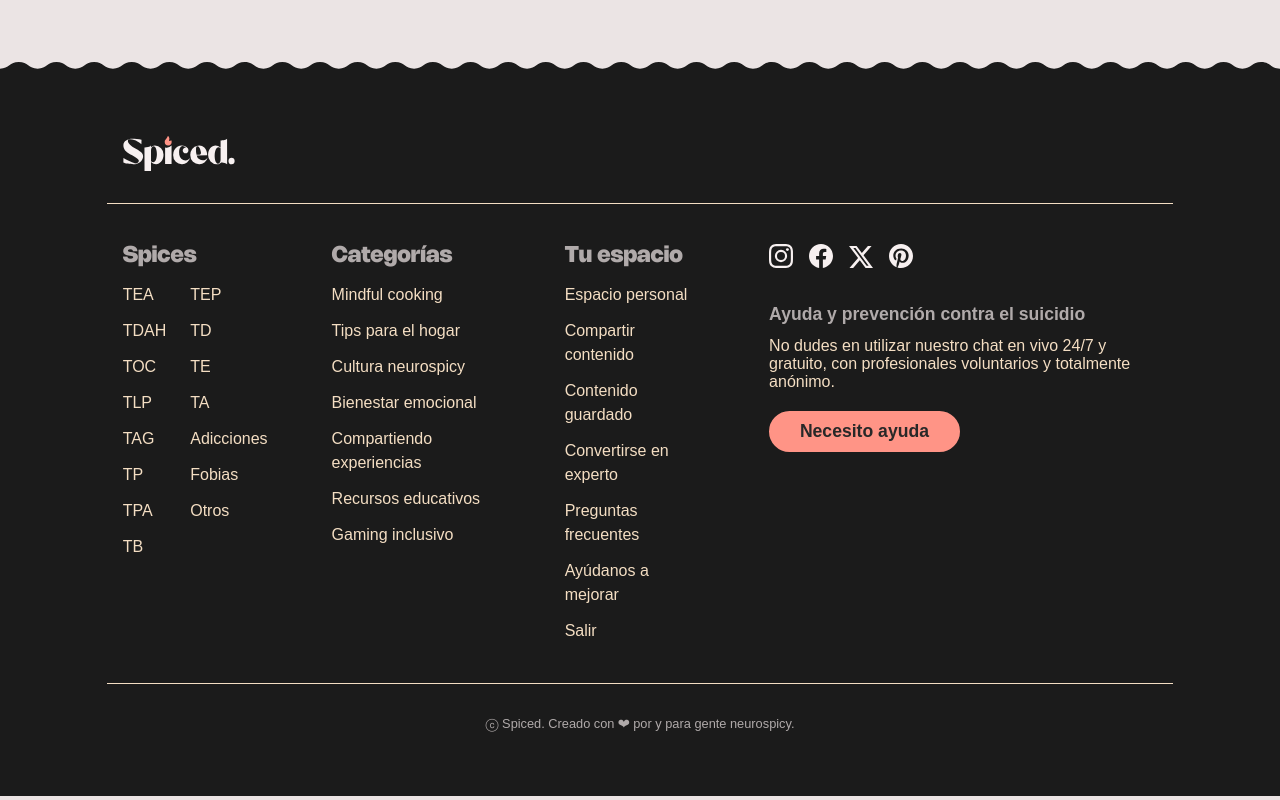
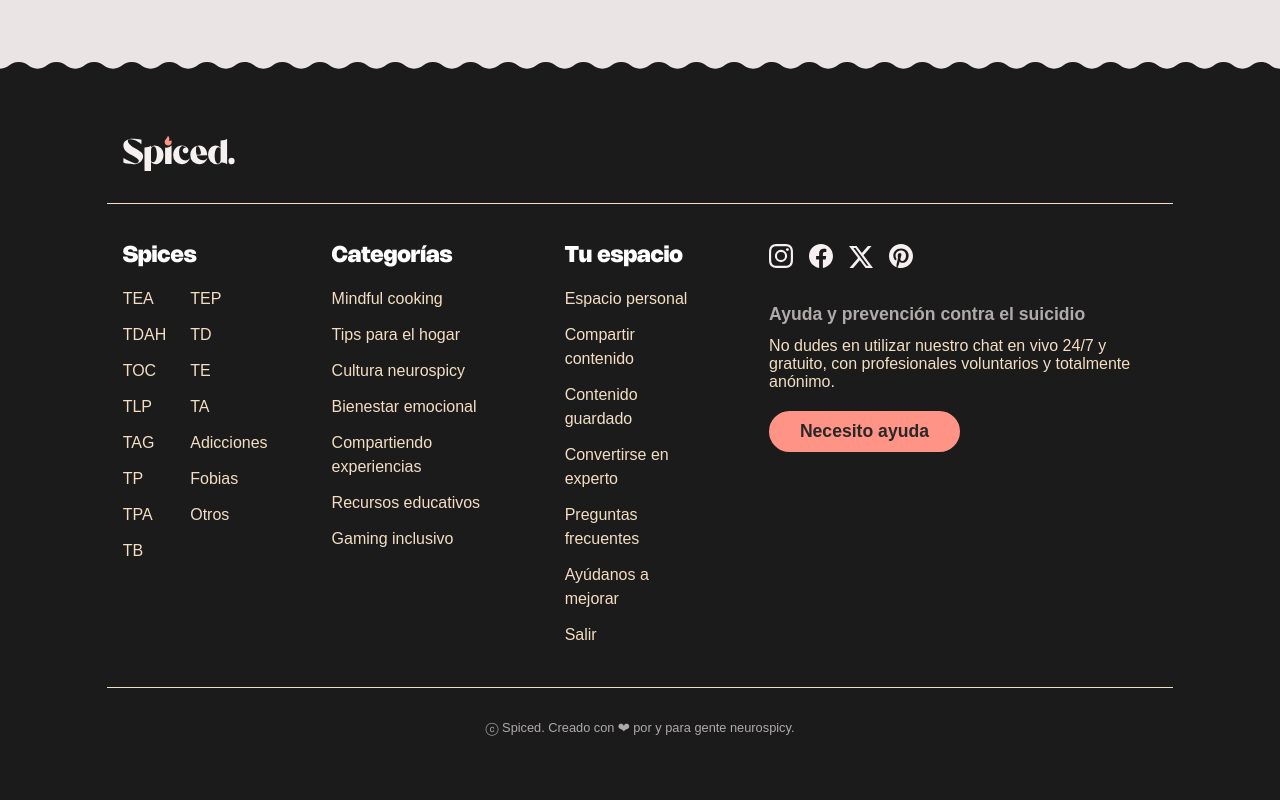
Before and after one commit to evagandiabelda/spiced, a Next.js app: page /feed in a window 1280 px wide. Shown: the part 728-1528 px from the top of the page. Built offline with nearby package versions, Linux system fonts and the light colour scheme; no server answers; the database is empty.

Commit message:
Es millor la forma en la que es mostra la data d'un Share. Es canvia el nom del  component 'ListaShares' per evitar confusió amb un altre. S'intenta corregir l'actualització de la previsualització de la imatge carregada en Configuración, però no s'aconseguix.

```diff
--- a/app/feed/page.tsx
+++ b/app/feed/page.tsx
@@ -1,7 +1,7 @@
 
 import { Metadata } from 'next';
 import { Suspense } from 'react';
-import ListaShares from '@/components/cards/ListaShares';
+import ListaFeed from '@/components/cards/ListaFeed';
 import Boton from '@/components/buttons/Boton';
 import ListaSkeleton from '@/components/layout/panel/ListaSkeleton';
 
@@ -21,7 +21,7 @@ export default async function Feed() {
 
             {/* CONTENIDO */}
             <Suspense fallback={<ListaSkeleton />}>
-                <ListaShares />
+                <ListaFeed />
             </Suspense>
 
 
--- a/components/cards/ListaShares.tsx
+++ b/components/cards/ListaFeed.tsx
@@ -22,7 +22,7 @@ const getExcerpt = (text: string, maxLength = 120) => {
     return text.length > maxLength ? text.substring(0, maxLength) + "..." : text;
 };
 
-export default function ListaShares() {
+export default function ListaFeed() {
     const [shares, setShares] = useState<ShareData[]>([]);
     const [loading, setLoading] = useState(true);
     const [error, setError] = useState<string | null>(null);
--- a/components/inputs/forms/config-user-form.tsx
+++ b/components/inputs/forms/config-user-form.tsx
@@ -2,7 +2,7 @@
 
 import { useState } from "react";
 import { useSession, signOut } from "next-auth/react";
-import Avatar from "@/components/icons/Avatar";
+import Image from "next/image";
 import Input from "@/components/inputs/Input";
 import InputFile from "@/components/inputs/InputFile";
 import Toggle from "@/components/buttons/Toggle";
@@ -13,6 +13,8 @@ export default function ConfigUserForm() {
 
     const { data: session, update } = useSession();
 
+    let userPhoto = session?.user?.foto || "/iconos/iconos-genericos/icono-usuario-anonimo-header.svg"; // Imagen por defecto
+
     const [successMessage, setSuccessMessage] = useState("");
     const [errorMessage, setErrorMessage] = useState("");
 
@@ -20,7 +22,7 @@ export default function ConfigUserForm() {
         nombre_completo: "",
         email: "",
         password: "",
-        foto: "",
+        foto: session?.user.foto,
         descripcion_perfil: "",
         perfil_privado: false,
     });
@@ -48,6 +50,7 @@ export default function ConfigUserForm() {
 
         const uploadData = new FormData();
         uploadData.append("file", file);
+        userPhoto = uploadData;
 
         try {
             const response = await fetch("/api/upload", {
@@ -100,8 +103,8 @@ export default function ConfigUserForm() {
             setTimeout(() => setSuccessMessage(""), 5000);
 
             await update({
-                nombre_completo: formData.nombre_completo,
-                foto: formData.foto,
+                nombre_completo: data.nombre_completo,
+                foto: data.foto,
             });
 
             window.location.reload();
@@ -186,8 +189,15 @@ export default function ConfigUserForm() {
                     </div>
 
                     <div className="flex flex-col items-center gap-6">
-                        <div className="w-30 h-30 ">
-                            <Avatar borde="color" />
+                        <div className="w-30 h-30 p-1 rounded-full border-[3px] border-[var(--brand1)] overflow-hidden cursor-pointer hover:scale-105 transition ease">
+                            <div className="rounded-full overflow-hidden">
+                                <Image
+                                    src={userPhoto || session?.user.foto}
+                                    width={200}
+                                    height={200}
+                                    alt="avatar"
+                                />
+                            </div>
                         </div>
                         <p className="text-black text-[1.3rem] opacity-50">@{session?.user.name}</p>
                     </div>
--- a/components/layout/DetalleShare.tsx
+++ b/components/layout/DetalleShare.tsx
@@ -4,7 +4,6 @@ import React from "react";
 import Image from "next/image";
 import Avatar from "@/components/icons/Avatar";
 import Boton from "@/components/buttons/Boton";
-import { redirect } from "next/dist/server/api-utils";
 
 interface DetalleShareProps {
     titulo: string;
--- a/components/layout/Menu.tsx
+++ b/components/layout/Menu.tsx
@@ -81,12 +81,12 @@ const Menu = ({ tipo }: tipo) => {
     }
 
     if (tipo === "footer") {
-        const className = "font-normal text-[var(--brand2)] hover:text-[var(--blanco)]";
+        const className = "font-normal text-[var(--brand2)] hover:text-white";
 
         return (
             <div className="w-full flex mobile:flex-col tablet:flex-row mobile:gap-6 tablet:gap-16">
-                <div className="flex flex-col gap-4">
-                    <h3>Spices</h3>
+                <div className="flex flex-col gap-5">
+                    <h3 className='text-white'>Spices</h3>
                     <div className="flex flex-row gap-6">
                         <nav className="flex flex-col gap-3">
                             <a href="#" className={className}>TEA</a>
@@ -109,8 +109,8 @@ const Menu = ({ tipo }: tipo) => {
                         </nav>
                     </div>
                 </div>
-                <div className="flex flex-col gap-4">
-                    <h3>Categorías</h3>
+                <div className="flex flex-col gap-5">
+                    <h3 className='text-white'>Categorías</h3>
                     <nav className="flex flex-col gap-3">
                         <a href="#" className={className}>Mindful cooking</a>
                         <a href="#" className={className}>Tips para el hogar</a>
@@ -121,8 +121,8 @@ const Menu = ({ tipo }: tipo) => {
                         <a href="#" className={className}>Gaming inclusivo</a>
                     </nav>
                 </div>
-                <div className="flex flex-col gap-4">
-                    <h3>Tu espacio</h3>
+                <div className="flex flex-col gap-5">
+                    <h3 className='text-white'>Tu espacio</h3>
                     <nav className="flex flex-col gap-3">
                         <a href="/panel-estandar" className={className}>Espacio personal</a>
                         <a href="/panel-estandar/nuevo-share" className={className}>Compartir contenido</a>
--- a/components/layout/panel/ItemListaShare.tsx
+++ b/components/layout/panel/ItemListaShare.tsx
@@ -1,5 +1,6 @@
 "use client";
 
+import React from "react";
 import { useRouter } from "next/navigation";
 import Image from "next/image";
 import Boton from "@/components/buttons/Boton";
@@ -9,7 +10,7 @@ interface ItemProps {
     imagen: string;
     user?: string | null;
     titulo: string;
-    fecha: string;
+    fecha: Date;
     slug: string;
     onDelete: (id: string) => void;
 }
@@ -17,6 +18,7 @@ interface ItemProps {
 const ItemListaShare = ({ id, imagen, user = "Usuario desconocido", titulo, fecha, slug, onDelete }: ItemProps) => {
 
     const router = useRouter();
+    const objetoFecha = new Date(fecha);
 
     return (
         <li className="w-full flex flex-row justify-between items-end gap-12 py-4 border-b border-b-[var(--gris2)] dark:border-b-[var(--negro)]">
@@ -38,7 +40,7 @@ const ItemListaShare = ({ id, imagen, user = "Usuario desconocido", titulo, fech
                     </div>
                     <div className="w-full mobile:hidden tablet:flex flex-row justify-between">
                         <p><span className="text-[var(--gris2)] opacity-60">{user || "Usuario desconocido"}</span></p>
-                        <p><span className="text-[var(--gris2)] opacity-60">{fecha}</span></p>
+                        <p><span className="text-[var(--gris2)] opacity-60">{objetoFecha.toLocaleDateString("es-ES", { day: "2-digit", month: "long", year: "numeric" })}</span></p>
                     </div>
                 </div>
 
--- a/components/layout/panel/ListaShares.tsx
+++ b/components/layout/panel/ListaShares.tsx
@@ -10,7 +10,7 @@ interface Share {
   titulo: string;
   texto: string;
   img_principal: string;
-  created_at: string;
+  created_at: Date;
   slug: string;
   user: {
     id: number;
@@ -37,13 +37,13 @@ export default function ListaShares() {
           throw new Error("Error al recuperar los datos");
         }
 
-        const data: Share[] = await response.json();
+        const shares: Share[] = await response.json();
 
-        if (data.length === 0) {
+        if (shares.length === 0) {
           setError("Todavía no has publicado ningún share.");
           setShares([]);
         } else {
-          setShares(data);
+          setShares(shares);
         }
       } catch (error) {
         setError("Error cargando los shares.");
@@ -97,7 +97,7 @@ export default function ListaShares() {
               imagen={share.img_principal}
               user={session.user!.name} // Aquí usamos "!" porque ya verificamos antes que está definido
               titulo={share.titulo}
-              fecha={share.created_at}
+              fecha={share.created_at as Date}
               slug={share.slug}
               onDelete={handleDelete}
             />
```
